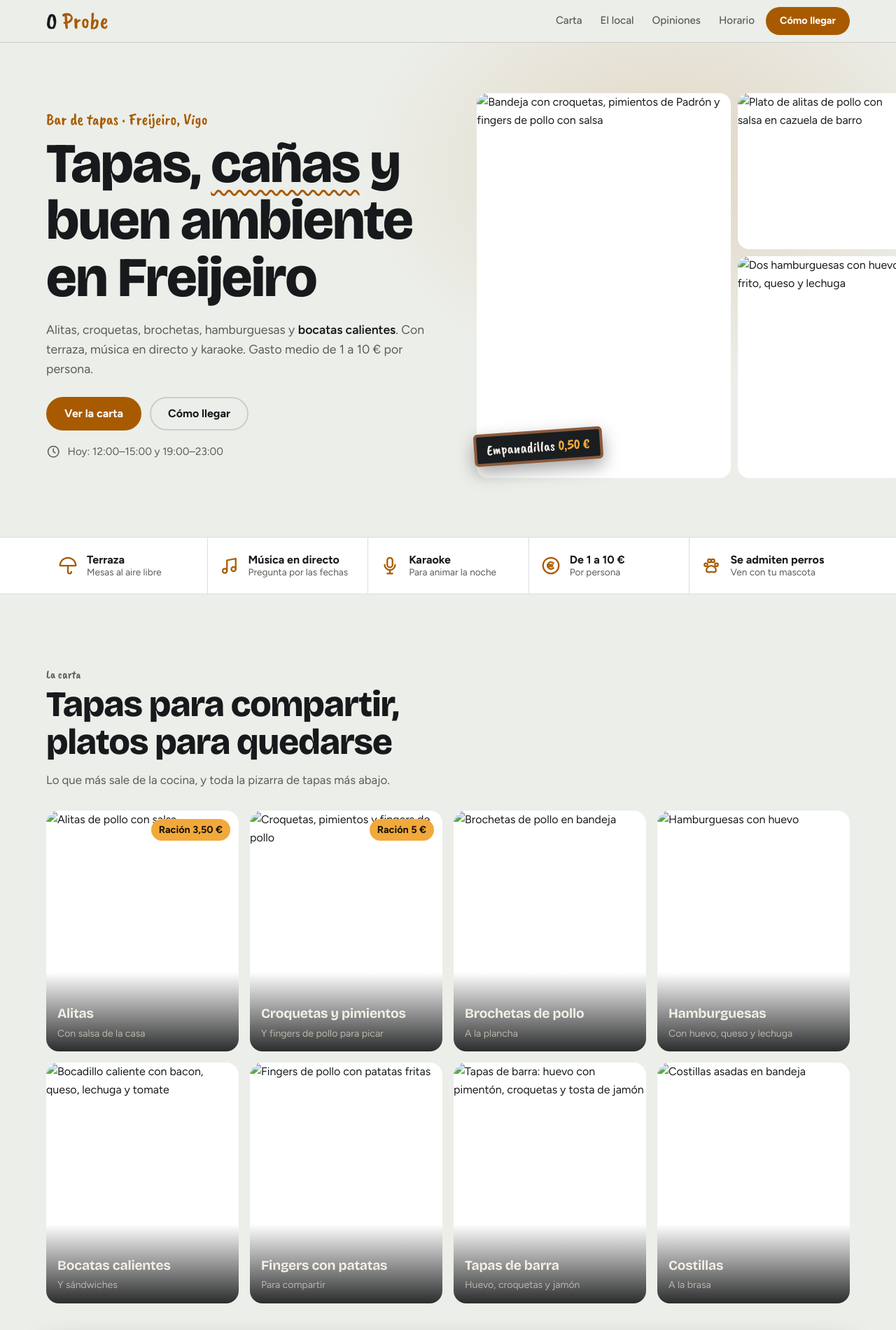
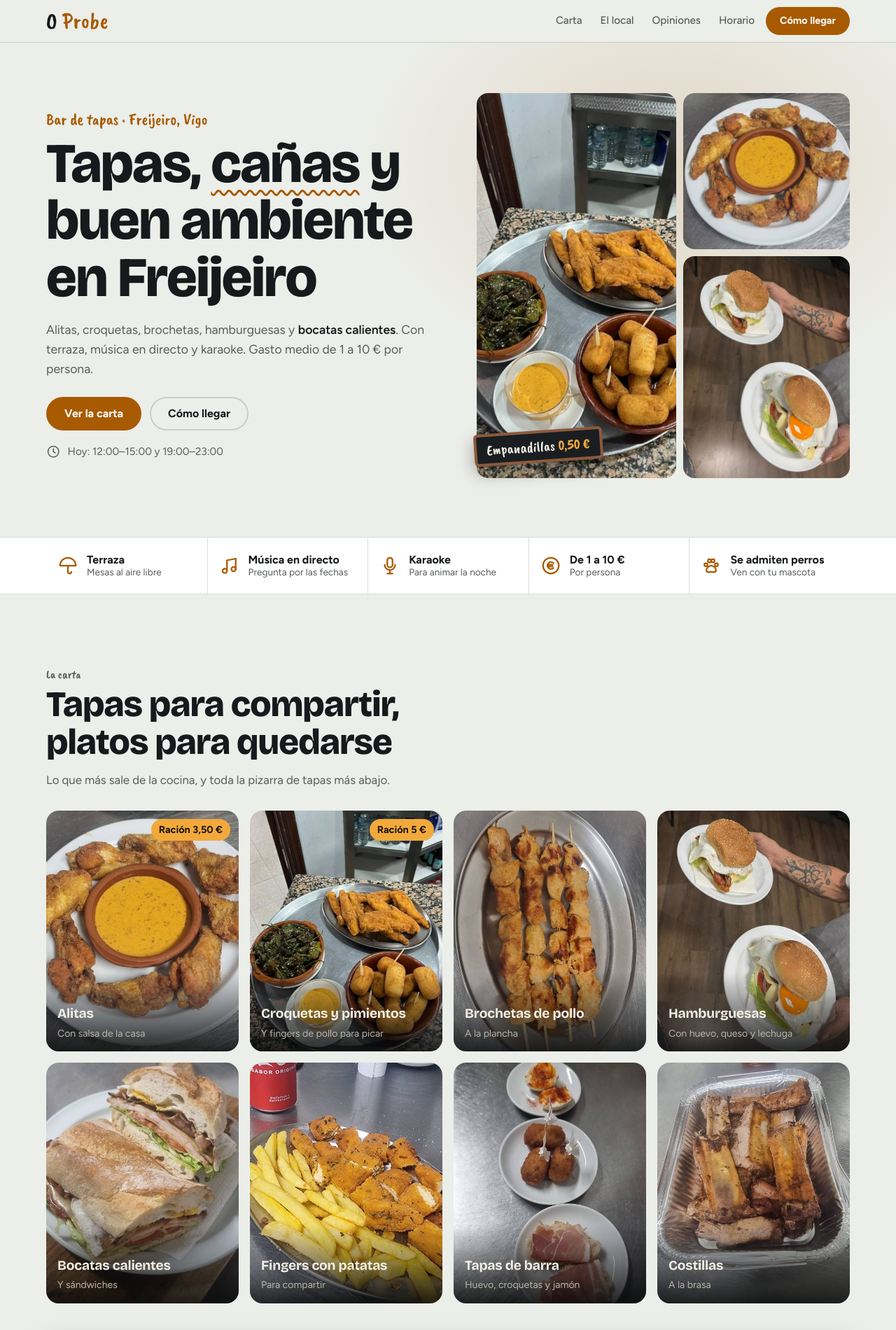
Before and after one commit to websdeizan/O-probe, a plain HTML site: page index.html in a window 1280 px wide. Shown: the top 1900 px of the page at 70% size. Drawn offline with nearby package versions, Linux system fonts and the light colour scheme.

Commit message:
Update index.html

```diff
--- a/index.html
+++ b/index.html
@@ -261,9 +261,9 @@ body{padding-bottom:78px}
         <p class="today"><svg class="ico" viewBox="0 0 24 24" aria-hidden="true"><circle cx="12" cy="12" r="9"/><path d="M12 7v5l3 2"/></svg><span id="today-text">Abierto de martes a domingo, a mediodía y por la noche</span></p>
       </div>
       <div class="mosaic">
-        <img class="a" src="img/fritos.jpg" alt="Bandeja con croquetas, pimientos de Padrón y fingers de pollo con salsa" width="989" height="1500" fetchpriority="high">
-        <img src="img/alitas.jpg" alt="Plato de alitas de pollo con salsa en cazuela de barro" width="1076" height="1012">
-        <img src="img/hamburguesas.jpg" alt="Dos hamburguesas con huevo frito, queso y lechuga" width="989" height="1316">
+        <img class="a" src="fritos.jpg" alt="Bandeja con croquetas, pimientos de Padrón y fingers de pollo con salsa" width="989" height="1500" fetchpriority="high">
+        <img src="alitas.jpg" alt="Plato de alitas de pollo con salsa en cazuela de barro" width="1076" height="1012">
+        <img src="hamburguesas.jpg" alt="Dos hamburguesas con huevo frito, queso y lechuga" width="989" height="1316">
         <div class="tag">Empanadillas <b>0,50 €</b></div>
       </div>
     </div>
@@ -290,14 +290,14 @@ body{padding-bottom:78px}
       </div>
 
       <div class="cards" tabindex="0" aria-label="Platos destacados, desliza para ver más">
-        <figure class="card"><img src="img/alitas.jpg" alt="Alitas de pollo con salsa" loading="lazy" decoding="async"><span class="price">Ración 3,50 €</span><figcaption><h3>Alitas</h3><span>Con salsa de la casa</span></figcaption></figure>
-        <figure class="card"><img src="img/fritos.jpg" alt="Croquetas, pimientos y fingers de pollo" loading="lazy" decoding="async"><span class="price">Ración 5 €</span><figcaption><h3>Croquetas y pimientos</h3><span>Y fingers de pollo para picar</span></figcaption></figure>
-        <figure class="card"><img src="img/brochetas.jpg" alt="Brochetas de pollo en bandeja" loading="lazy" decoding="async"><figcaption><h3>Brochetas de pollo</h3><span>A la plancha</span></figcaption></figure>
-        <figure class="card"><img src="img/hamburguesas.jpg" alt="Hamburguesas con huevo" loading="lazy" decoding="async"><figcaption><h3>Hamburguesas</h3><span>Con huevo, queso y lechuga</span></figcaption></figure>
-        <figure class="card"><img src="img/bocata.jpg" alt="Bocadillo caliente con bacon, queso, lechuga y tomate" loading="lazy" decoding="async"><figcaption><h3>Bocatas calientes</h3><span>Y sándwiches</span></figcaption></figure>
-        <figure class="card"><img src="img/fingers-patatas.jpg" alt="Fingers de pollo con patatas fritas" loading="lazy" decoding="async"><figcaption><h3>Fingers con patatas</h3><span>Para compartir</span></figcaption></figure>
-        <figure class="card"><img src="img/tapas-plato.jpg" alt="Tapas de barra: huevo con pimentón, croquetas y tosta de jamón" loading="lazy" decoding="async"><figcaption><h3>Tapas de barra</h3><span>Huevo, croquetas y jamón</span></figcaption></figure>
-        <figure class="card"><img src="img/costillas.jpg" alt="Costillas asadas en bandeja" loading="lazy" decoding="async"><figcaption><h3>Costillas</h3><span>A la brasa</span></figcaption></figure>
+        <figure class="card"><img src="alitas.jpg" alt="Alitas de pollo con salsa" loading="lazy" decoding="async"><span class="price">Ración 3,50 €</span><figcaption><h3>Alitas</h3><span>Con salsa de la casa</span></figcaption></figure>
+        <figure class="card"><img src="fritos.jpg" alt="Croquetas, pimientos y fingers de pollo" loading="lazy" decoding="async"><span class="price">Ración 5 €</span><figcaption><h3>Croquetas y pimientos</h3><span>Y fingers de pollo para picar</span></figcaption></figure>
+        <figure class="card"><img src="brochetas.jpg" alt="Brochetas de pollo en bandeja" loading="lazy" decoding="async"><figcaption><h3>Brochetas de pollo</h3><span>A la plancha</span></figcaption></figure>
+        <figure class="card"><img src="hamburguesas.jpg" alt="Hamburguesas con huevo" loading="lazy" decoding="async"><figcaption><h3>Hamburguesas</h3><span>Con huevo, queso y lechuga</span></figcaption></figure>
+        <figure class="card"><img src="bocata.jpg" alt="Bocadillo caliente con bacon, queso, lechuga y tomate" loading="lazy" decoding="async"><figcaption><h3>Bocatas calientes</h3><span>Y sándwiches</span></figcaption></figure>
+        <figure class="card"><img src="fingers-patatas.jpg" alt="Fingers de pollo con patatas fritas" loading="lazy" decoding="async"><figcaption><h3>Fingers con patatas</h3><span>Para compartir</span></figcaption></figure>
+        <figure class="card"><img src="tapas-plato.jpg" alt="Tapas de barra: huevo con pimentón, croquetas y tosta de jamón" loading="lazy" decoding="async"><figcaption><h3>Tapas de barra</h3><span>Huevo, croquetas y jamón</span></figcaption></figure>
+        <figure class="card"><img src="costillas.jpg" alt="Costillas asadas en bandeja" loading="lazy" decoding="async"><figcaption><h3>Costillas</h3><span>A la brasa</span></figcaption></figure>
       </div>
       <p class="hint"><svg class="ico" viewBox="0 0 24 24" aria-hidden="true"><path d="M5 12h14M13 6l6 6-6 6"/></svg>Desliza para ver más platos</p>
 
@@ -361,12 +361,12 @@ body{padding-bottom:78px}
         </ul>
       </div>
       <div class="gal">
-        <button type="button" data-src="img/interior.jpg" data-cap="Barra y sala"><img src="img/interior.jpg" alt="Interior del bar con barra de granito y mesas de madera" loading="lazy" decoding="async"><span class="cap">Barra y sala</span></button>
-        <button type="button" data-src="img/terraza.jpg" data-cap="Terraza"><img src="img/terraza.jpg" alt="Terraza con mesas, sillas y sombrilla" loading="lazy" decoding="async"><span class="cap">Terraza</span></button>
-        <button type="button" data-src="img/cerveza.jpg" data-cap="Una 1906 y tapa de ensaladilla"><img src="img/cerveza.jpg" alt="Cerveza 1906 Reserva Especial con tapa de ensaladilla y pan" loading="lazy" decoding="async"><span class="cap">Caña y tapa</span></button>
-        <button type="button" data-src="img/futbolin.jpg" data-cap="Futbolín"><img src="img/futbolin.jpg" alt="Futbolín en la sala del bar" loading="lazy" decoding="async"><span class="cap">Futbolín</span></button>
-        <button type="button" data-src="img/fachada.jpg" data-cap="Fachada, Av. de Castrelos"><img src="img/fachada.jpg" alt="Fachada del bar O Probe en la Avenida de Castrelos" loading="lazy" decoding="async"><span class="cap">Fachada</span></button>
-        <button type="button" data-src="img/parrilla.jpg" data-cap="Costillas en la brasa"><img src="img/parrilla.jpg" alt="Costillas asándose en una parrilla de carbón" loading="lazy" decoding="async"><span class="cap">A la brasa</span></button>
+        <button type="button" data-src="interior.jpg" data-cap="Barra y sala"><img src="interior.jpg" alt="Interior del bar con barra de granito y mesas de madera" loading="lazy" decoding="async"><span class="cap">Barra y sala</span></button>
+        <button type="button" data-src="terraza.jpg" data-cap="Terraza"><img src="terraza.jpg" alt="Terraza con mesas, sillas y sombrilla" loading="lazy" decoding="async"><span class="cap">Terraza</span></button>
+        <button type="button" data-src="cerveza.jpg" data-cap="Una 1906 y tapa de ensaladilla"><img src="cerveza.jpg" alt="Cerveza 1906 Reserva Especial con tapa de ensaladilla y pan" loading="lazy" decoding="async"><span class="cap">Caña y tapa</span></button>
+        <button type="button" data-src="futbolin.jpg" data-cap="Futbolín"><img src="futbolin.jpg" alt="Futbolín en la sala del bar" loading="lazy" decoding="async"><span class="cap">Futbolín</span></button>
+        <button type="button" data-src="fachada.jpg" data-cap="Fachada, Av. de Castrelos"><img src="fachada.jpg" alt="Fachada del bar O Probe en la Avenida de Castrelos" loading="lazy" decoding="async"><span class="cap">Fachada</span></button>
+        <button type="button" data-src="parrilla.jpg" data-cap="Costillas en la brasa"><img src="parrilla.jpg" alt="Costillas asándose en una parrilla de carbón" loading="lazy" decoding="async"><span class="cap">A la brasa</span></button>
       </div>
     </div>
   </section>
```
